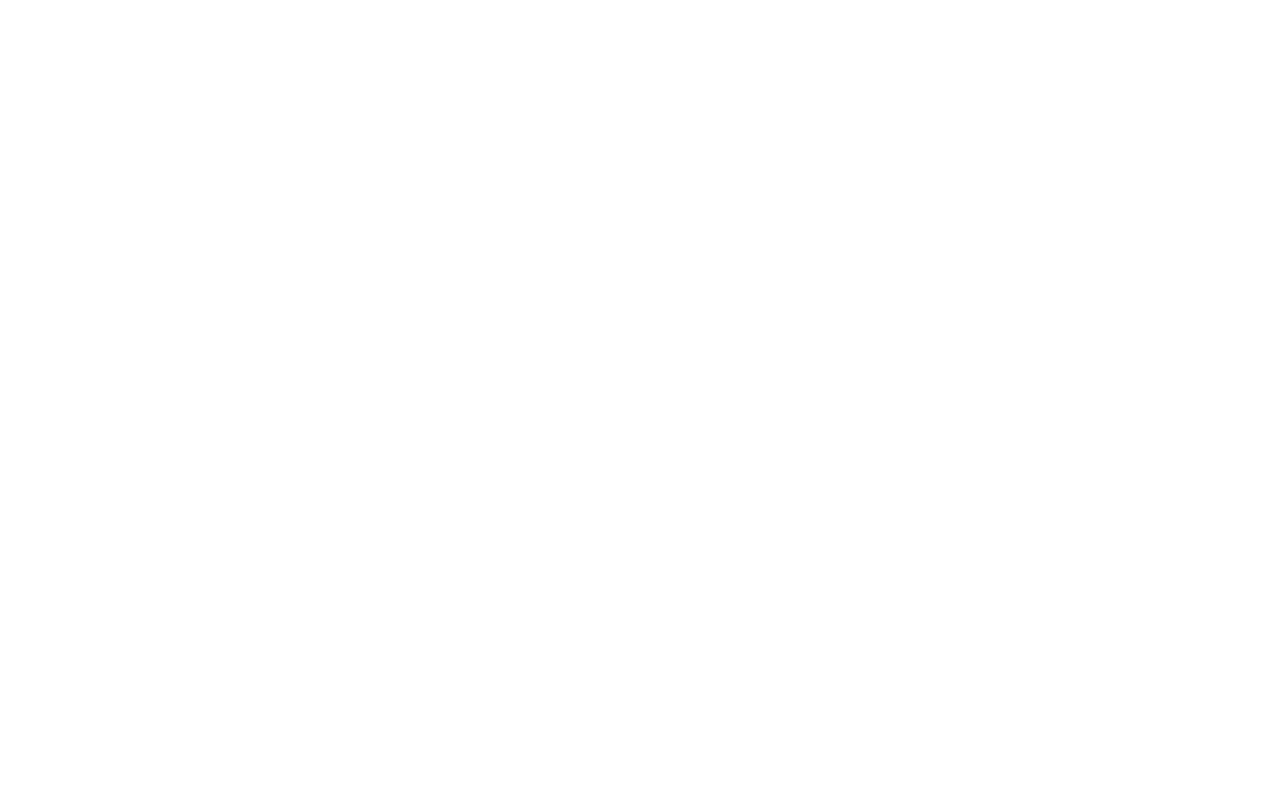
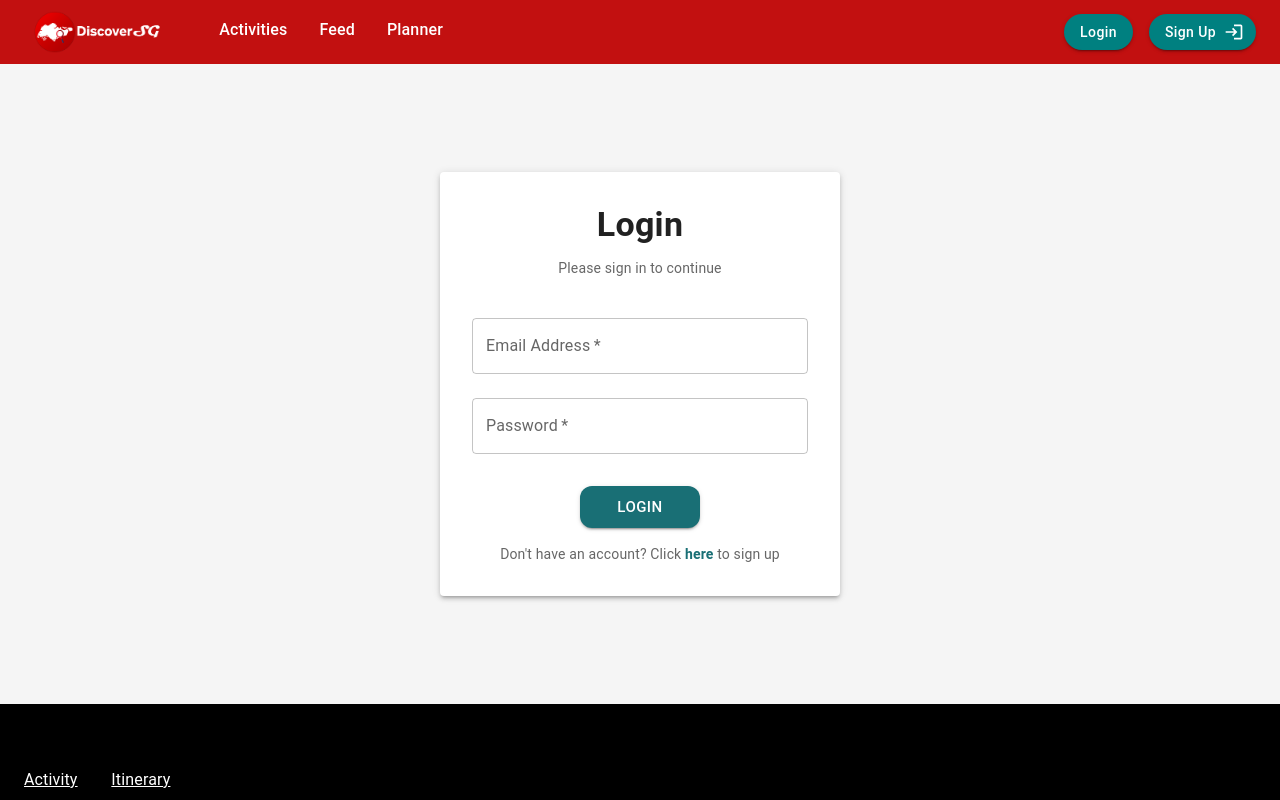
Before and after one commit to shangxian1/discoversg_isp, a React (Vite) app in the folder discoversg-frontend/: page /login in a window 1280 px wide. Before the commit this address had no page. Shown: the top 800 px of the page. Built offline with nearby package versions, Linux system fonts and the light colour scheme.

Commit message:
login sign up pages

```diff
--- a/discoversg-frontend/src/App.jsx
+++ b/discoversg-frontend/src/App.jsx
@@ -15,7 +15,8 @@
 import Footer from '../components/layout/Footer';
 
 import TripPlanner from './pages/ItineraryPlanner';
-
+import Login from './pages/login';
+import SignUp from './pages/SignUp';
 
 const HomeContent = () => (
   <>
@@ -52,9 +53,11 @@
 
             <Route path="/planner" element={<TripPlanner />} />
 
+            <Route path="/login" element={<Login />} />
+
+            <Route path="/signup" element={<SignUp />} />
 
           </Route>
-
 
         </Routes>
       </Router>
--- /dev/null
+++ b/discoversg-frontend/src/pages/SignUp.jsx
@@ -0,0 +1,10 @@
+import React from 'react';
+import { Box, Typography, Paper } from '@mui/material';
+
+const SignUp = () => {
+  return (
+  <h1>Testing</h1>
+  );
+};
+
+export default SignUp;
--- /dev/null
+++ b/discoversg-frontend/src/pages/login.jsx
@@ -0,0 +1,79 @@
+import React, { useState } from 'react';
+import { Box, Typography, TextField, Button, Paper } from '@mui/material';
+
+import { useNavigate, Link } from 'react-router-dom';
+
+const Login = () => {
+  const navigate = useNavigate();
+  const [email, setEmail] = useState('');
+  const [password, setPassword] = useState('');
+
+  const handleLogin = (e) => {
+    e.preventDefault();
+    console.log("Logging in with:", email, password);
+    navigate('/planner');
+  };
+
+  return (
+    <Box sx={{
+      display: 'flex',
+      justifyContent: 'center',
+      alignItems: 'center',
+      minHeight: '80vh',
+      bgcolor: '#f5f5f5'
+    }}>
+      <Paper elevation={3} sx={{ padding: 4, width: '100%', maxWidth: 400 }}>
+
+        <Typography variant="h4" align="center" gutterBottom sx={{ fontWeight: 'bold' }}>
+          Login
+        </Typography>
+        <Typography variant="body2" align="center" color="text.secondary" sx={{ mb: 3 }}>
+          Please sign in to continue
+        </Typography>
+
+        <form onSubmit={handleLogin}>
+          <TextField
+            label="Email Address"
+            fullWidth
+            margin="normal"
+            value={email}
+            onChange={(e) => setEmail(e.target.value)}
+            required
+          />
+          <TextField
+            label="Password"
+            type="password"
+            fullWidth
+            margin="normal"
+            value={password}
+            onChange={(e) => setPassword(e.target.value)}
+            required
+          />
+
+            <Box sx={{ display: 'flex', justifyContent: 'center', mt: 3 }}>
+            <Button
+                type="submit"
+                variant="contained"
+                // removed fullWidth since you have a specific width
+                size="large"
+                sx={{ width: 120, backgroundColor: '#196f75', borderRadius: 3 }}
+            >
+                Login
+            </Button>
+            </Box>
+
+          <Typography variant="body2" align="center" color="text.secondary" sx={{ mt: 2 }}>
+            Don't have an account? Click{' '}
+            <Link to="/SignUp[" style={{ color: '#196f75', fontWeight: 'bold', cursor: 'pointer' }}>
+              here
+            </Link>
+            {' '}to sign up
+          </Typography>
+
+        </form>
+      </Paper>
+    </Box>
+  );
+};
+
+export default Login;
```
